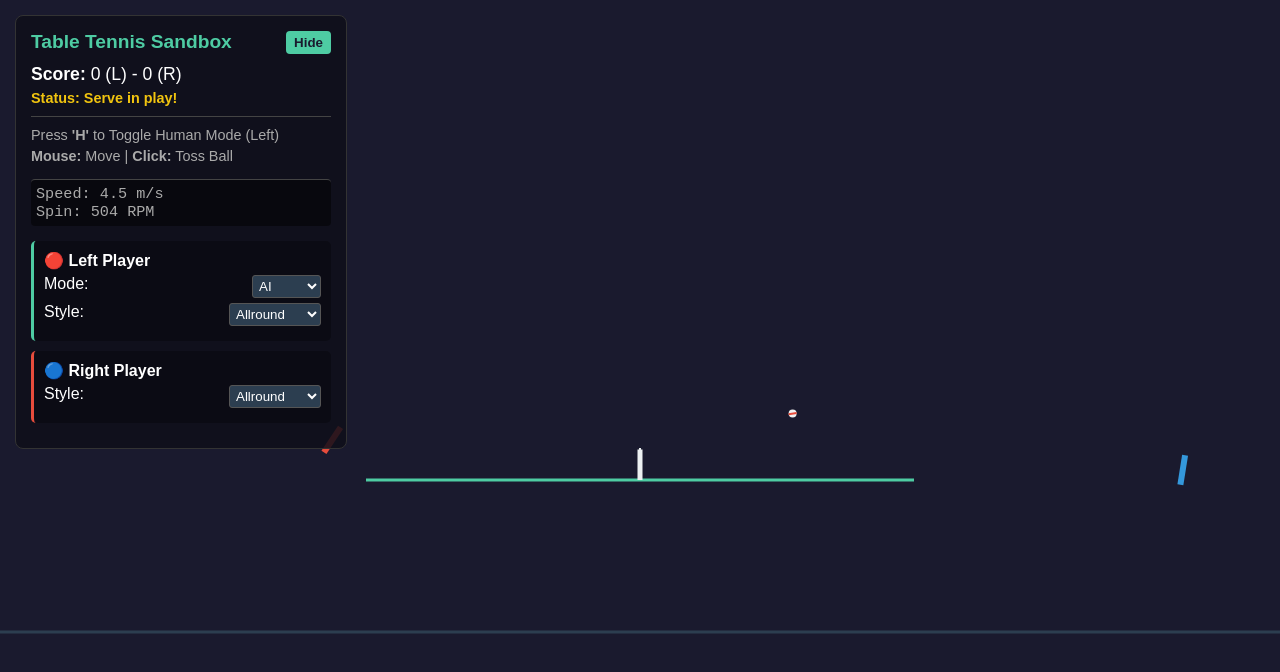
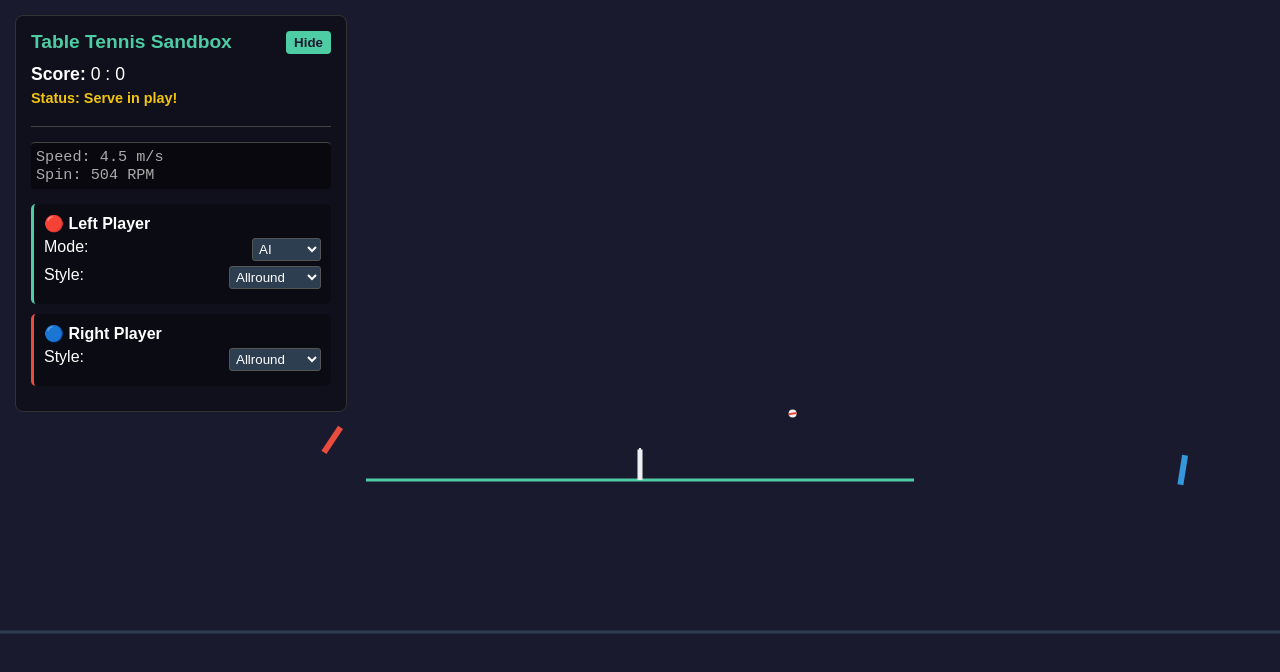
Before and after one commit to cbrincoveanu/ping-pong-simulation, a plain HTML site: page index.html in a window 1280 px wide. Drawn offline with Linux system fonts and the light colour scheme.

Commit message:
simplify UI

```diff
--- a/index.html
+++ b/index.html
@@ -17,16 +17,14 @@
         </div>
 
         <!-- ALWAYS VISIBLE: Score & Umpire Status -->
-        <div id="essentialUi" style="margin-bottom: 10px; border-bottom: 1px solid #444; padding-bottom: 10px;">
-            <div style="font-size: 1.1rem; margin-bottom: 5px;"><strong>Score:</strong> <span id="scoreLeft">0</span> (L) - <span id="scoreRight">0</span> (R)</div>
+        <div id="essentialUi" style="padding-bottom: 10px;">
+            <div style="font-size: 1.1rem; margin-bottom: 5px;"><strong>Score:</strong> <span id="scoreLeft">0</span> : <span id="scoreRight">0</span></div>
             <div style="color: #f1c40f; font-size: 0.9rem;"><strong>Status:</strong> <span id="statusMsg">Waiting...</span></div>
         </div>
 
         <!-- COLLAPSIBLE: Configs, Instructions, and Stats -->
-        <div id="collapsibleUi">
+        <div id="collapsibleUi" style="margin-top: 10px; border-top: 1px solid #444;">
             <div id="infoPanel" style="margin-bottom: 15px;">
-                <p style="margin: 0 0 5px 0; font-size: 0.9em;">Press <strong>'H'</strong> to Toggle Human Mode (Left)</p>
-                <p style="margin: 0 0 10px 0; font-size: 0.9em; color: #aaa;"><strong>Mouse:</strong> Move | <strong>Click:</strong> Toss Ball</p>
                 <div id="stats" style="font-family: monospace; color: #aaa; background: rgba(0,0,0,0.5); padding: 5px; border-radius: 4px;">Speed: 0.0 m/s<br>Spin: 0 RPM</div>
             </div>
 
```
